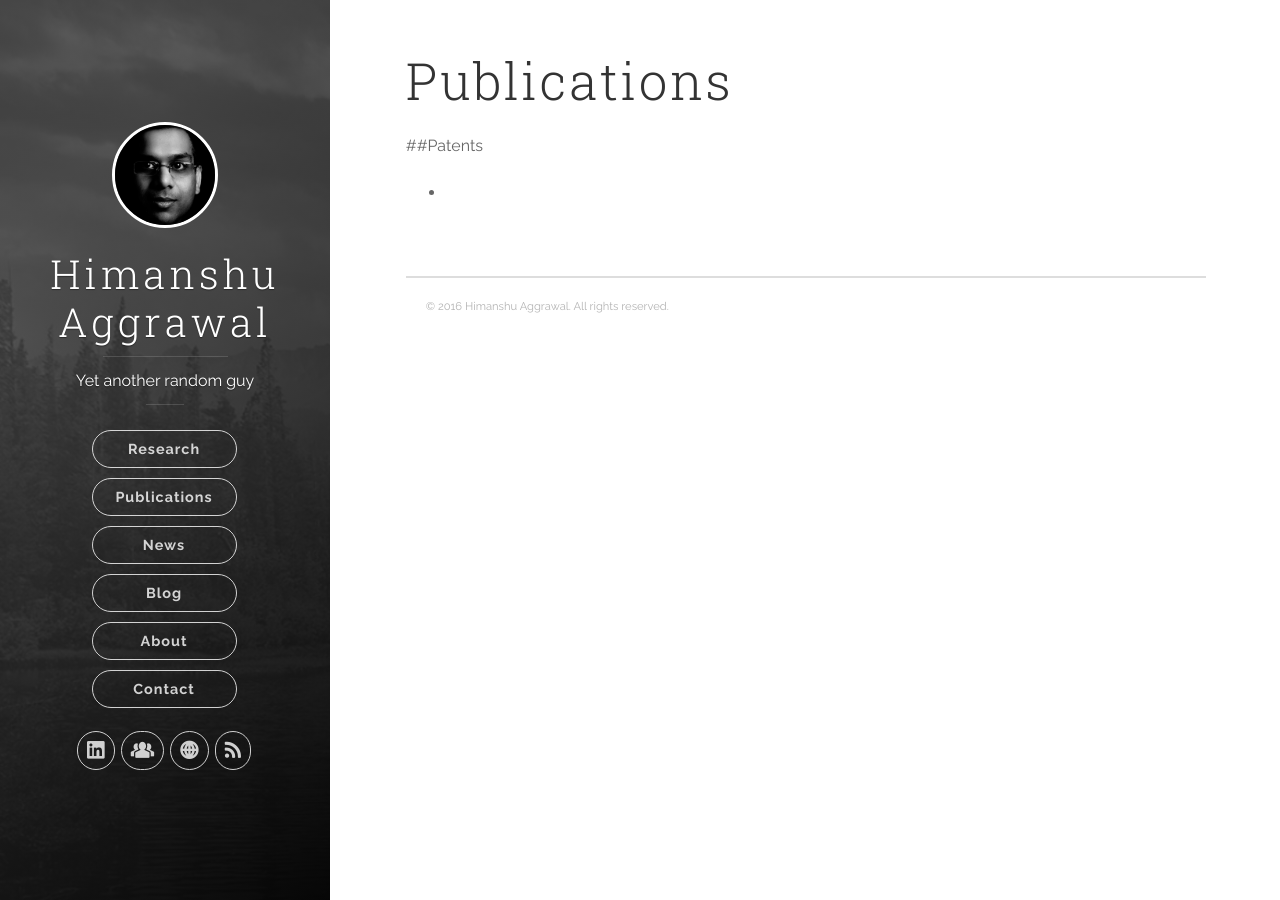
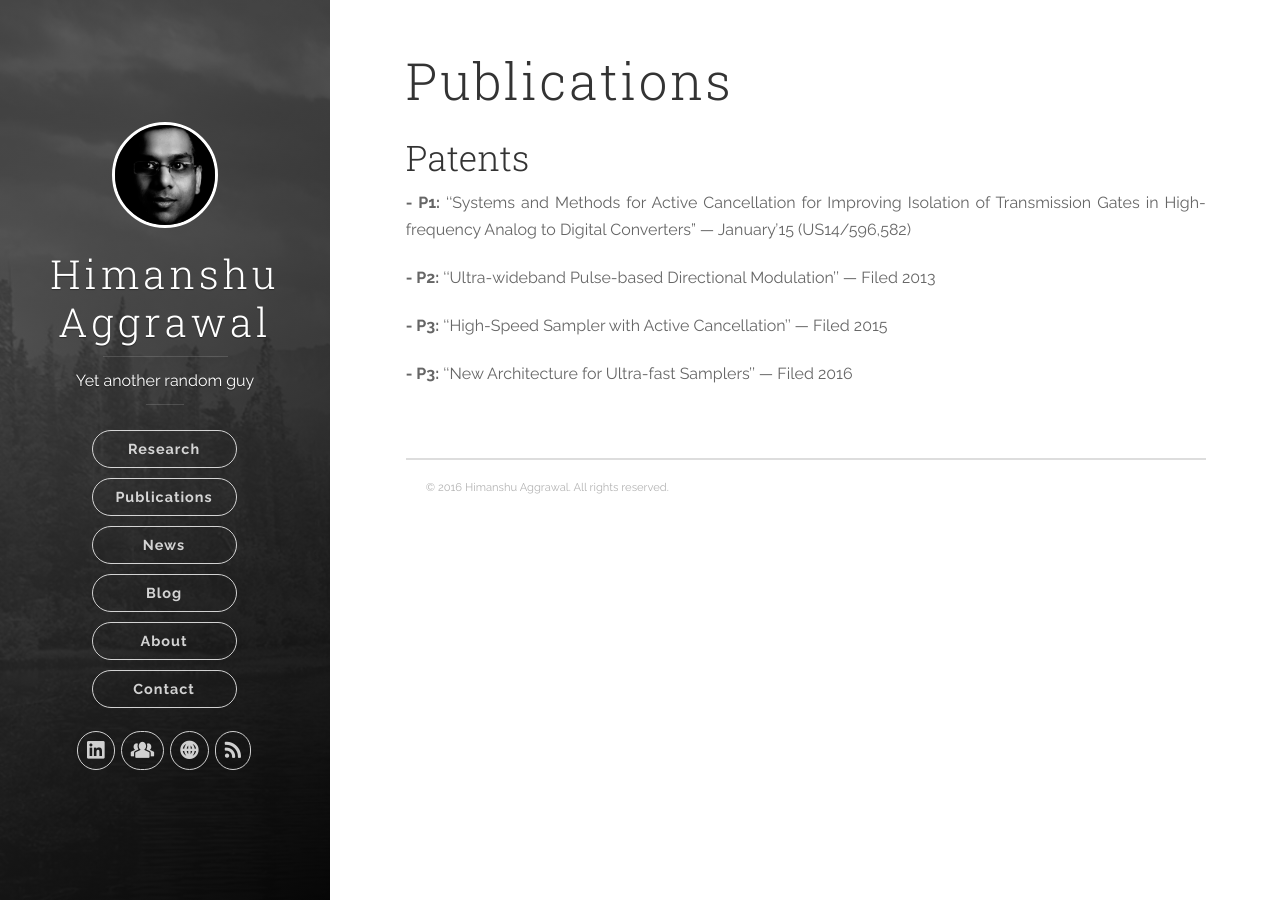
Before and after one commit to ahimanshu13/ahimanshu13.github.io, a Jekyll site: the page built from publications/index.md, in a window 1280 px wide. Built offline with Jekyll 4.4.1, drawn with Linux system fonts in a browser that asks for light colours; nearby versions of some CDN libraries.

Commit message:
Update Publications

```diff
--- a/publications/index.md
+++ b/publications/index.md
@@ -4,6 +4,11 @@ title: Publications
 published: true
 ---
 
-##Patents
+## Patents
+**- P1:** ''Systems and Methods for Active Cancellation for Improving Isolation of Transmission Gates in High-frequency Analog to Digital Converters” --- January'15 (US14/596,582)
 
--
+**- P2:**  ''Ultra-wideband Pulse-based Directional Modulation'' --- Filed 2013
+
+**- P3:**   ''High-Speed Sampler with Active Cancellation'' --- Filed 2015
+
+**- P3:**    ''New Architecture for Ultra-fast Samplers'' --- Filed 2016
```
